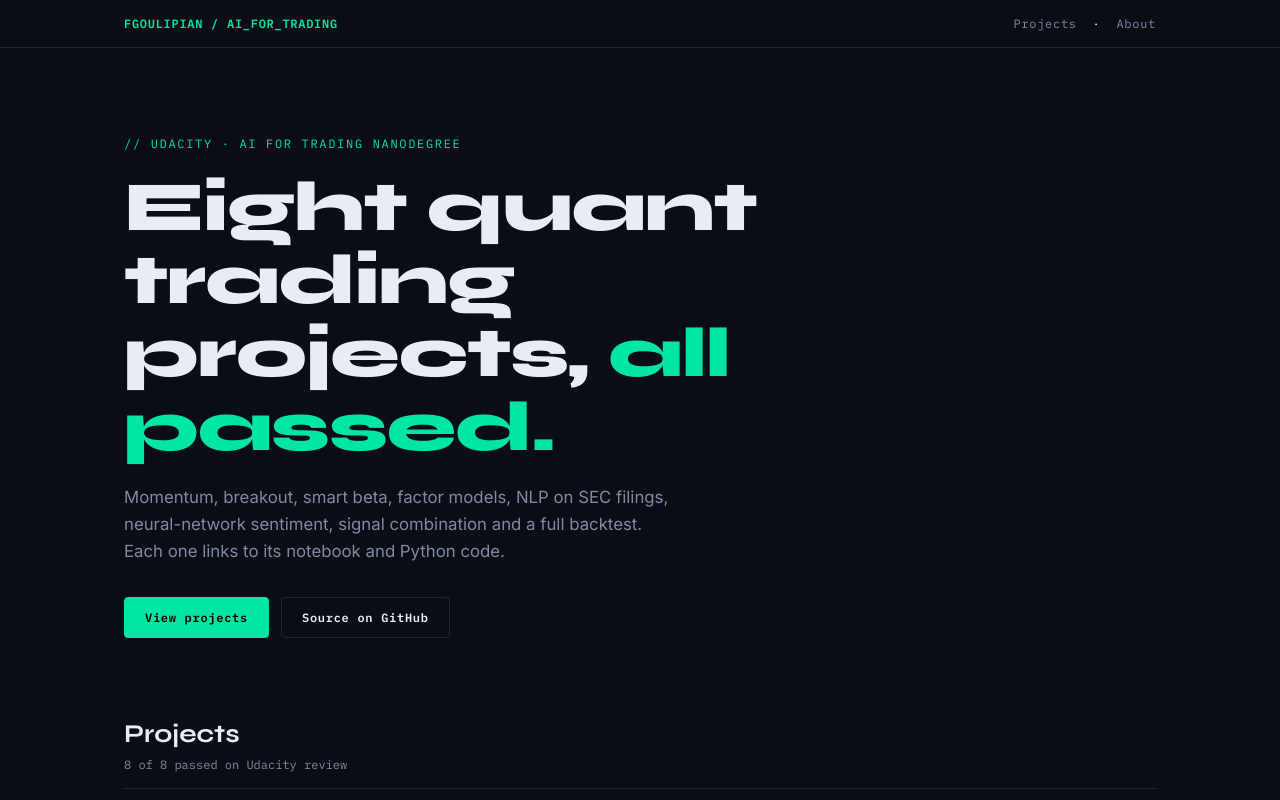
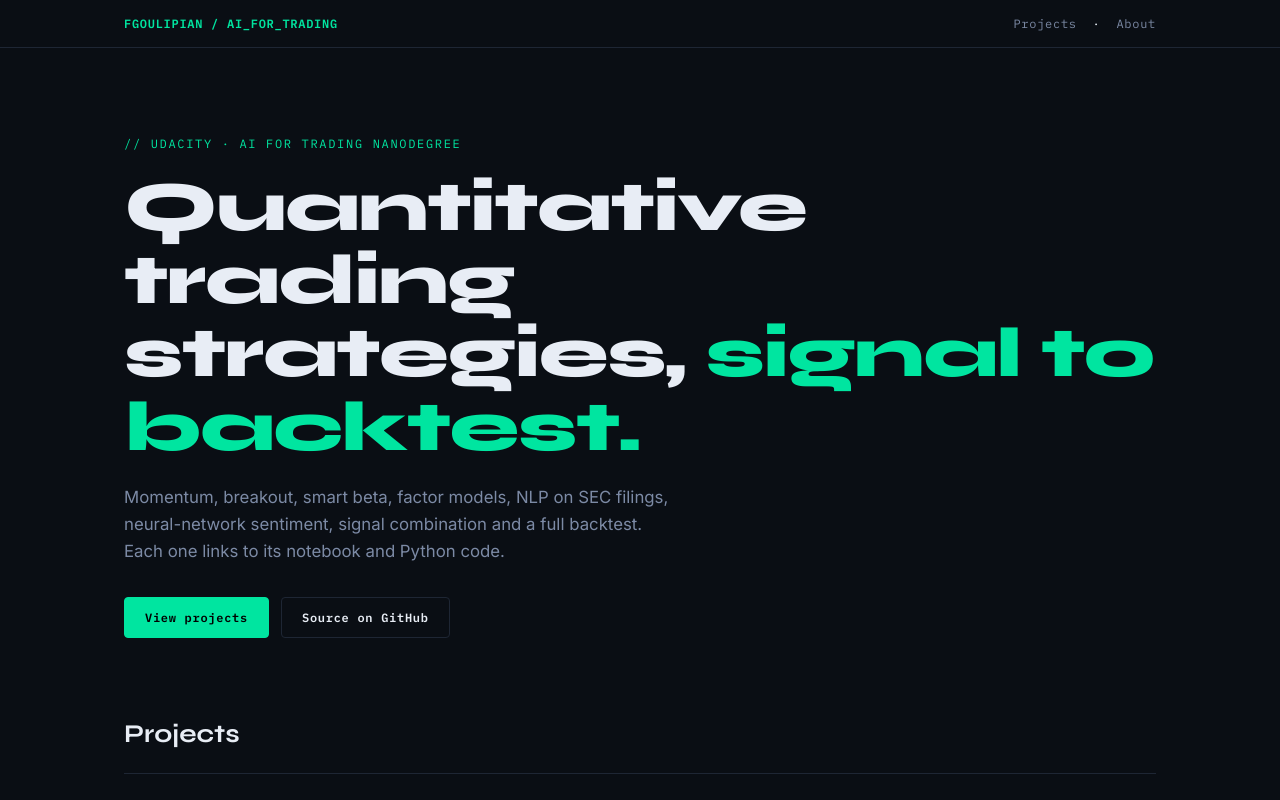
Before and after one commit to fgoulipian/fgoulipian.github.io, a plain HTML site: page index.html in a window 1280 px wide. Shown: the top 800 px of the page. Drawn offline with Linux system fonts and the light colour scheme.

Commit message:
Add files via upload

```diff
--- a/index.html
+++ b/index.html
@@ -46,12 +46,12 @@ footer a:hover{color:var(--ac)}
 <nav><div class="wrap"><b>FGOULIPIAN / AI_FOR_TRADING</b><span><a href="#projects">Projects</a> &nbsp;·&nbsp; <a href="#about">About</a></span></div></nav>
 <header><div class="wrap">
   <p class="eyebrow">// Udacity · AI for Trading Nanodegree</p>
-  <h1>Eight quant trading<br>projects, <em>all passed.</em></h1>
+  <h1>Quantitative trading<br>strategies, <em>signal to backtest.</em></h1>
   <p>Momentum, breakout, smart beta, factor models, NLP on SEC filings, neural-network sentiment, signal combination and a full backtest. Each one links to its notebook and Python code.</p>
   <div class="cta"><a class="btn p" href="#projects">View projects</a><a class="btn" id="repoLink" href="#">Source on GitHub</a></div>
 </div></header>
 <section id="projects"><div class="wrap">
-  <h2>Projects</h2><p class="sub">8 of 8 passed on Udacity review</p>
+  <h2>Projects</h2><p class="sub"></p>
   <div class="grid">
     <a class="card" href="{REPO}/tree/main/projects/01-trading-with-momentum" data-d="01-trading-with-momentum">
       <span class="n">01</span>
@@ -112,7 +112,7 @@ footer a:hover{color:var(--ac)}
   </div>
 </div></section>
 <section id="about"><div class="wrap">
-  <h2>About</h2><p class="sub">Who built these</p>
+  <h2>About</h2><p class="sub">Background</p>
   <p class="note">I am a fixed income trader focused on quantitative analysis, financial modeling and data-driven investment strategies. These projects are where I practised applying machine learning and factor research to trading. Course datasets belong to Udacity and are not republished, so each notebook shows its saved outputs and each project README says which data it expects.</p>
 </div></section>
 <footer><div class="wrap"><span>&copy; 2026 Frederic Goulipian</span><span><a href="https://github.com/fgoulipian" target="_blank" rel="noopener">GitHub</a></span></div></footer>
```
